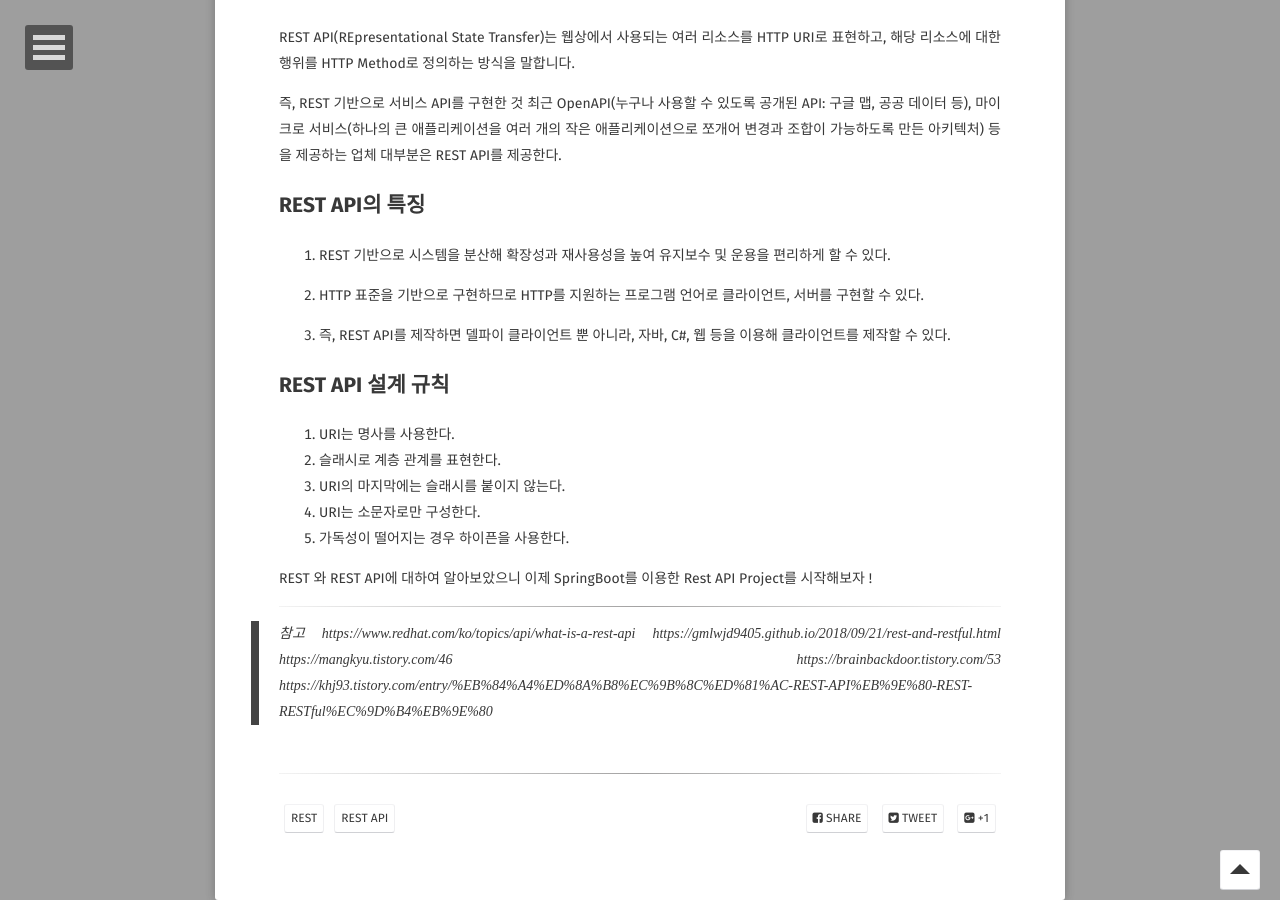
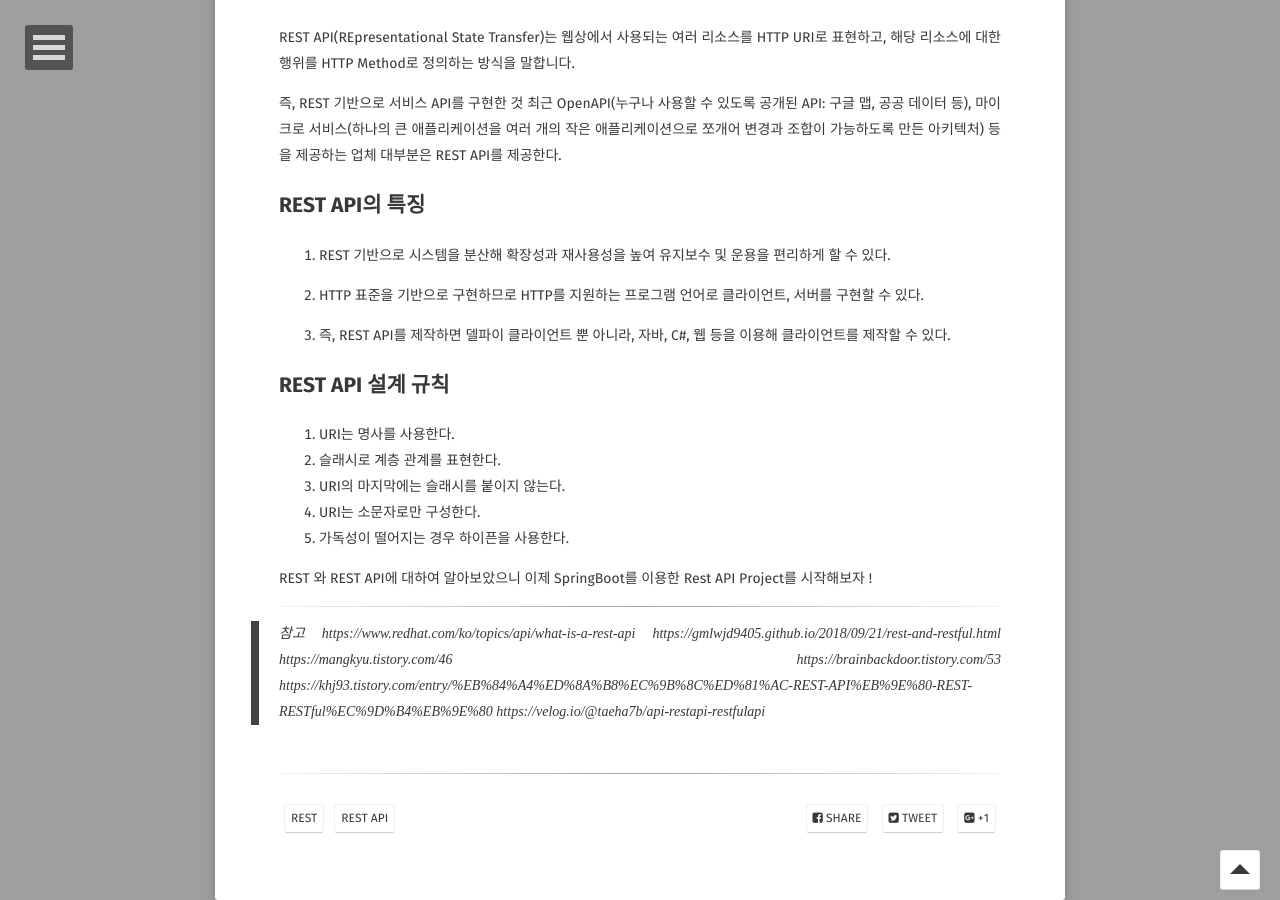
Before and after one commit to GayeonYoon/GayeonYoon.github.io, a Jekyll site: the page built from _posts/2021-07-04-RESTAPI-POST_1.md, in a window 1280 px wide and 900 px high, scrolled down 1962 px. Built offline with Jekyll 4.4.1, drawn with Linux system fonts in a browser that asks for light colours; some web fonts are replaced; part of the change alters nothing that is shown.

Commit message:
Update 2021-07-04-RESTAPI-POST_1.md

```diff
--- a/_posts/2021-07-04-RESTAPI-POST_1.md
+++ b/_posts/2021-07-04-RESTAPI-POST_1.md
@@ -115,3 +115,4 @@ REST API(REpresentational State Transfer)는 웹상에서 사용되는 여러
 >https://mangkyu.tistory.com/46
 >https://brainbackdoor.tistory.com/53
 >https://khj93.tistory.com/entry/%EB%84%A4%ED%8A%B8%EC%9B%8C%ED%81%AC-REST-API%EB%9E%80-REST-RESTful%EC%9D%B4%EB%9E%80
+>https://velog.io/@taeha7b/api-restapi-restfulapi
```
